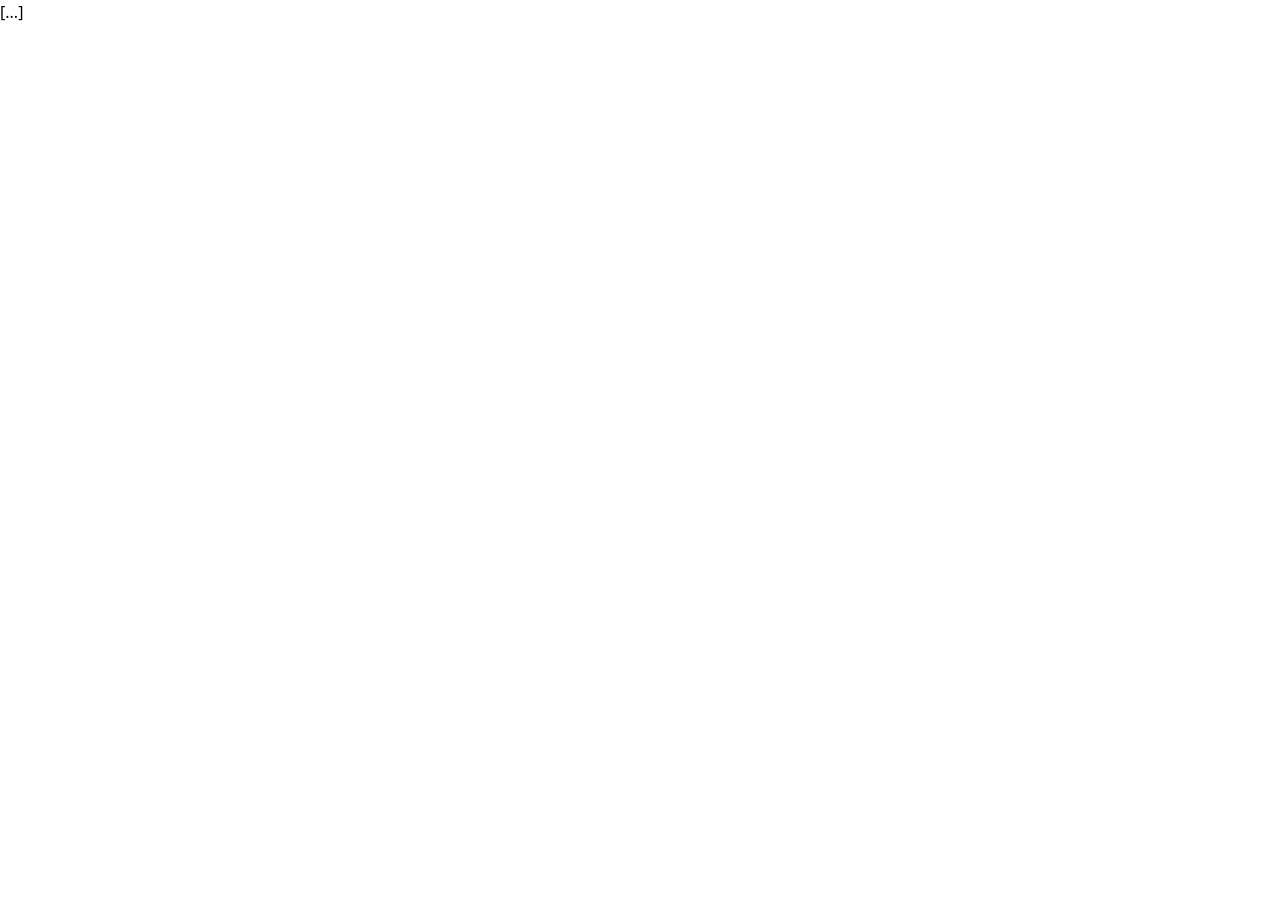
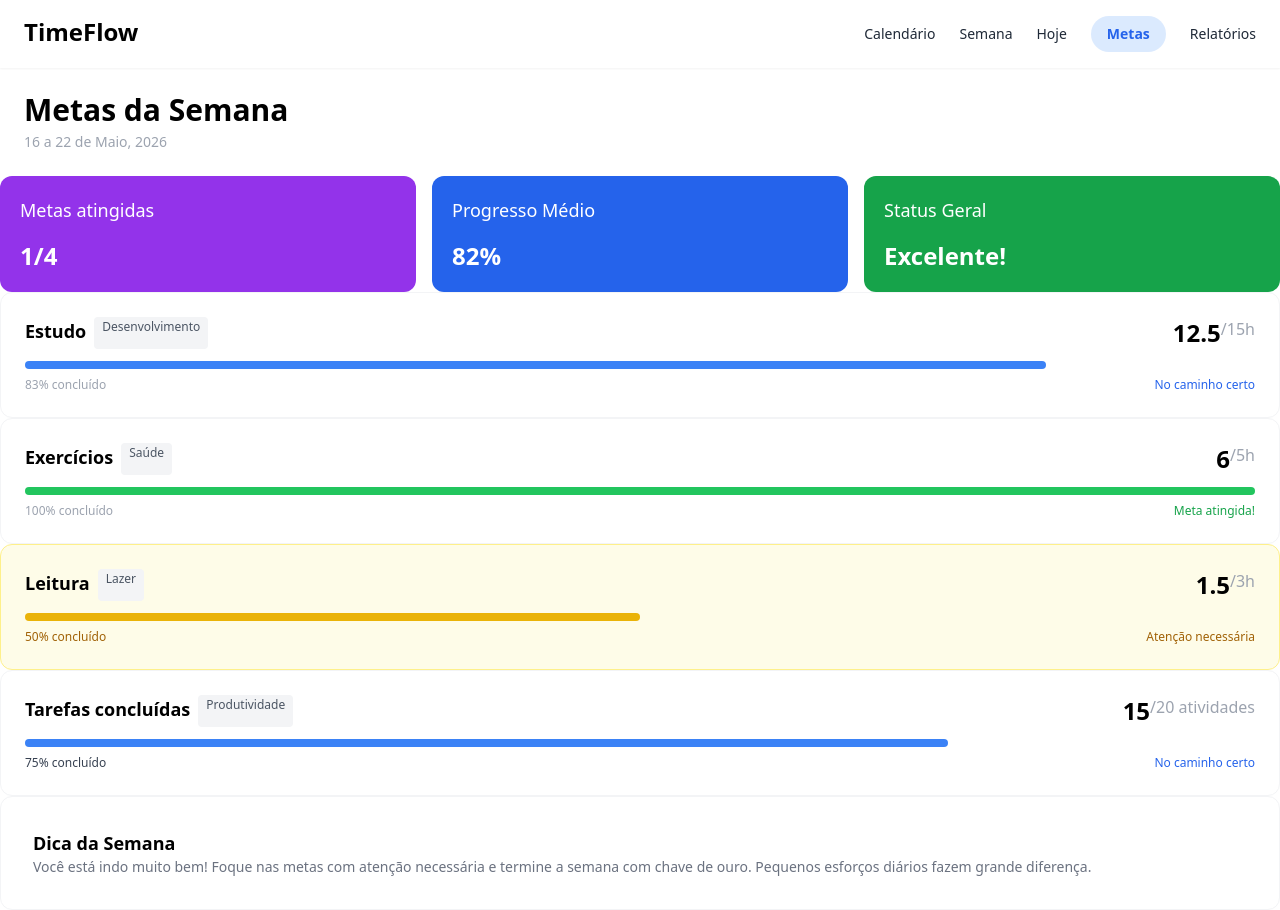
Before and after one commit to VSusko/Goal-Tracer, a Django app: page /metas/ in a window 1280 px wide. Before the commit the page is almost empty. Before the commit the page ends 21 px from the top, so only its background shows below. Run offline with Django 5.2, Linux system fonts and the light colour scheme; some libraries are stand-ins or nearby versions.

Commit message:
Add files via upload

```diff
--- a/templates/home/metas.html
+++ b/templates/home/metas.html
@@ -9,8 +9,142 @@
     <script src="https://cdn.tailwindcss.com"></script>
   </head>
 
+
+
   <body>
-    <p>[...]</p>
+
+    <nav class="bg-white-600 flex shadow-sm px-6 py-4 justify-between">
+      <div class="flex">
+        <h1 class="text-2xl font-bold">TimeFlow</h1>
+      </div>
+
+      <div class="flex items-center gap-6 text-gray-500 text-sm">
+        <a href="#" class="text-gray-800">Calendário</a>
+        <a href="#" class="text-gray-800">Semana</a>
+        <a href="#" class="text-gray-800">Hoje</a>
+        <a href="#" class="bg-blue-100 text-blue-600 px-4 py-2 rounded-full font-bold">Metas</a>
+        <a href="#" class="text-gray-800">Relatórios</a>
+      </div>
+    </nav>
+
+
+    <div>
+      <div class="p-6">
+        <h2 class="text-3xl font-bold">Metas da Semana</h2>
+        <p class="text-gray-400 text-sm mt-1">16 a 22 de Maio, 2026</p>
+      </div>
+
+      <div class="grid grid-cols-3 gap-4">
+        <div class="bg-purple-600 text-white rounded-xl p-5">
+          <p class="text-lg">Metas atingidas</p>
+          <div></div>
+          <p class="text-2xl font-bold pt-4">1/4</p>
+        </div>
+        <div class="bg-blue-600 text-white rounded-xl p-5">
+          <p class="text-lg">Progresso Médio</p>
+          <p class="text-2xl font-bold pt-4">82%</p>
+        </div>
+        <div class="bg-green-600 text-white rounded-xl p-5">
+          <p class="text-lg">Status Geral</p>
+          <p class="text-2xl font-bold pt-4">Excelente!</p>
+        </div>
+      </div>
+    </div>
+
+
+    <div>
+
+      <div class="bg-white rounded-xl border border-gray-100 p-6">
+        <div class="flex justify-between mb-3">
+          <div class="flex gap-2">
+            <h4 class="font-semibold text-lg">Estudo</h4>
+            <p class="bg-gray-100 text-gray-600 text-xs px-2 py-0.5 rounded">Desenvolvimento</p>
+          </div>
+          <div class="flex">
+            <p class="text-2xl font-bold">12.5</p>
+            <p class="text-gray-400">/15h</p>
+          </div>
+        </div>
+
+        <div class="bg-blue-500 h-2 rounded-full" style="width: 83%"></div>
+
+        <div class="flex justify-between text-xs mt-2">
+          <p class="text-gray-400">83% concluído</p>
+          <p class="text-blue-600">No caminho certo</p>
+        </div>
+      </div>
+
+      <div class="bg-white rounded-xl border border-gray-100 p-6">
+        <div class="flex justify-between mb-3">
+          <div class="flex gap-2">
+            <h4 class="font-semibold text-lg">Exercícios</h4>
+            <p class="bg-gray-100 text-gray-600 text-xs px-2 py-0.5 rounded">Saúde</p>
+          </div>
+          <div class="flex">
+            <p class="text-2xl font-bold">6</p>
+            <p class="text-gray-400">/5h</p>
+          </div>
+        </div>
+
+        <div class="bg-green-500 h-2 rounded-full" style="width: 100%"></div>
+
+        <div class="flex justify-between text-xs mt-2">
+          <p class="text-gray-400">100% concluído</p>
+          <p class="text-green-600">Meta atingida!</p>
+        </div>
+      </div>
+
+      <div class="bg-yellow-50 border border-yellow-200 rounded-xl p-6">
+        <div class="flex justify-between mb-3">
+          <div class="flex gap-2">
+            <h4 class="font-semibold text-lg">Leitura</h4>
+            <p class="bg-gray-100 text-gray-600 text-xs px-2 py-0.5 rounded">Lazer</p>
+          </div>
+          <div class="flex">
+            <p class="text-2xl font-bold">1.5</p>
+            <p class="text-gray-400">/3h</p>
+          </div>
+        </div>
+
+        <div class="bg-yellow-500 h-2 rounded-full" style="width: 50%"></div>
+
+        <div class="flex justify-between text-xs mt-2">
+          <p class="text-yellow-700">50% concluído</p>
+          <p class="text-yellow-700">Atenção necessária</p>
+        </div>
+      </div>
+
+      <div class="bg-white rounded-xl border border-gray-100 p-6">
+        <div class="flex justify-between mb-3">
+          <div class="flex gap-2">
+            <h4 class="font-semibold text-lg">Tarefas concluídas</h4>
+            <p class="bg-gray-100 text-gray-600 text-xs px-2 py-0.5 rounded">Produtividade</p>
+          </div>
+          <div class="flex">
+            <p class="text-2xl font-bold">15</p>
+            <p class="text-gray-400">/20 atividades</p>
+          </div>
+        </div>
+
+        <div class="bg-blue-500 h-2 rounded-full" style="width: 75%"></div>
+
+        <div class="flex justify-between text-xs mt-2">
+          <p class="text-gray-700">75% concluído</p>
+          <p class="text-blue-600">No caminho certo</p>
+        </div>
+      </div>
+
+      <div class="bg-white rounded-xl border border-gray-100 p-8">
+        <h5 class="font-semibold text-lg">
+          <p>Dica da Semana</p>
+        </h5>
+        <p class="text-gray-500 text-sm">
+          Você está indo muito bem! Foque nas metas com atenção necessária e termine a semana com chave de ouro. Pequenos esforços diários fazem grande diferença.
+        </p>
+      </div>
+
+    </div>
+
   </body>
 
 </html>
```
